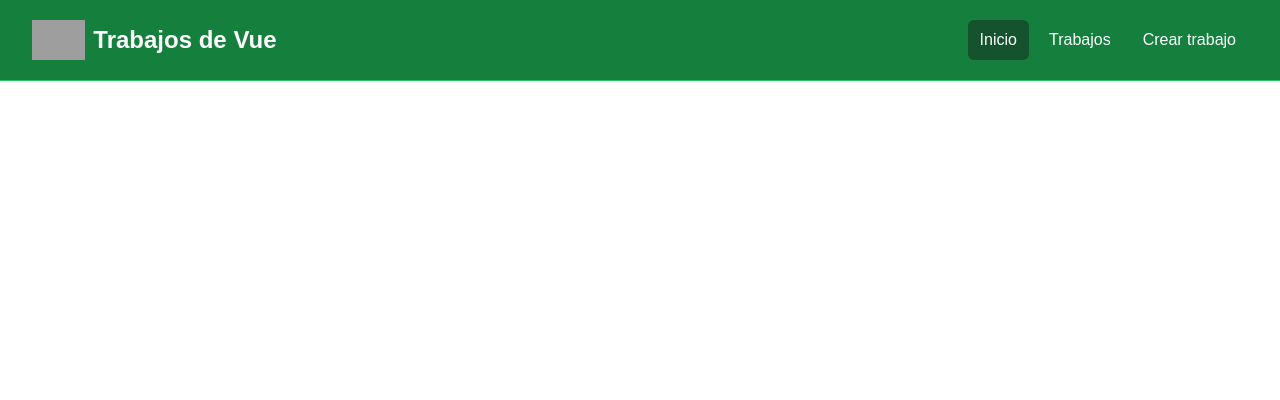
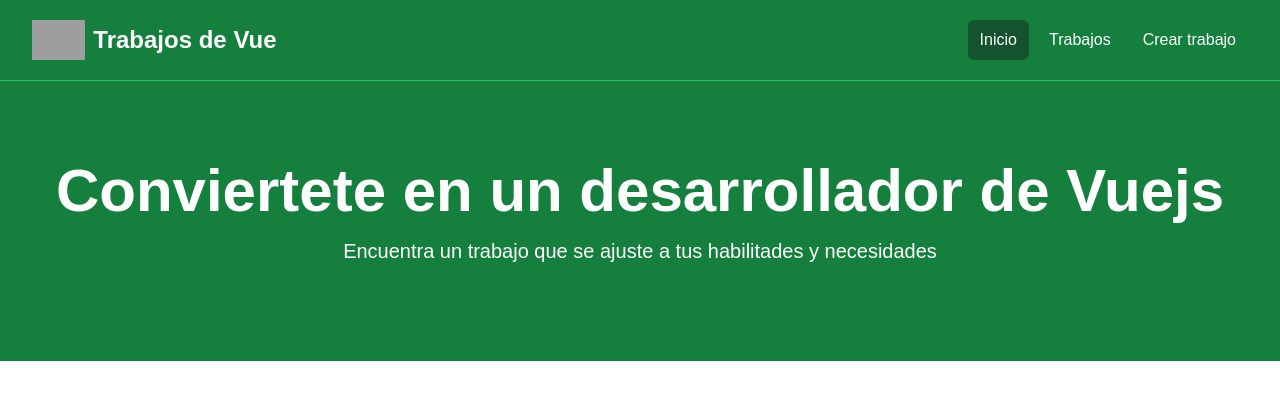
Before and after one commit to AlejandroSoftwareDeveloper/Vuejs, a Vue app: page / in a window 1280 px wide. Shown: the top 400 px of the page. Built offline with nearby package versions, Linux system fonts and the light colour scheme; grey boxes are pictures that could not be loaded.

Commit message:
Finalizado la seccion de Hero

```diff
--- a/src/App.vue
+++ b/src/App.vue
@@ -1,8 +1,9 @@
 <script setup>
-//Me quede en el minuto 55:10 del tutorial de Crash Course de Vuejs
 import Navbar from "./components/Navbar.vue";
+import Hero from "@/components/Hero.vue";
 </script>
 
 <template>
   <Navbar />
+  <Hero />
 </template>
--- a/src/components/Hero.vue
+++ b/src/components/Hero.vue
@@ -1,2 +1,30 @@
-<script setup></script>
-<template></template>
+<script setup>
+import { defineProps } from "vue";
+defineProps({
+  title: {
+    type: String,
+    default: "Conviertete en un desarrollador de Vuejs",
+  },
+  subtitle: {
+    type: String,
+    default:
+      "Encuentra un trabajo que se ajuste a tus habilitades y necesidades",
+  },
+});
+</script>
+<template>
+  <section class="bg-green-700 py-20 mb-4">
+    <div
+      class="max-w-7xl mx-auto px-4 sm:px-6 lg:px-8 flex flex-col items-center"
+    >
+      <div class="text-center">
+        <h1 class="text-4xl font-extrabold text-white sm:text-5xl md:text-6xl">
+          {{ title }}
+        </h1>
+        <p class="my-4 text-xl text-white">
+          {{ subtitle }}
+        </p>
+      </div>
+    </div>
+  </section>
+</template>
```
